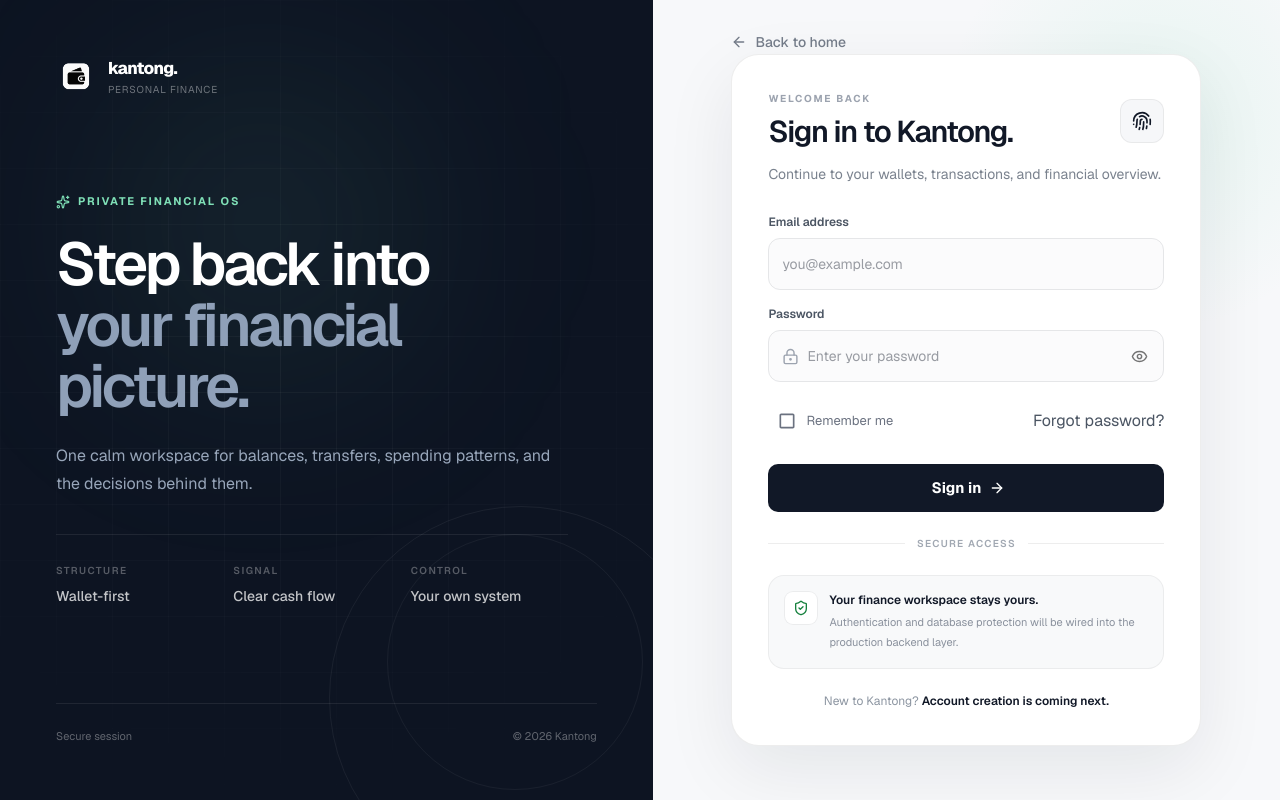
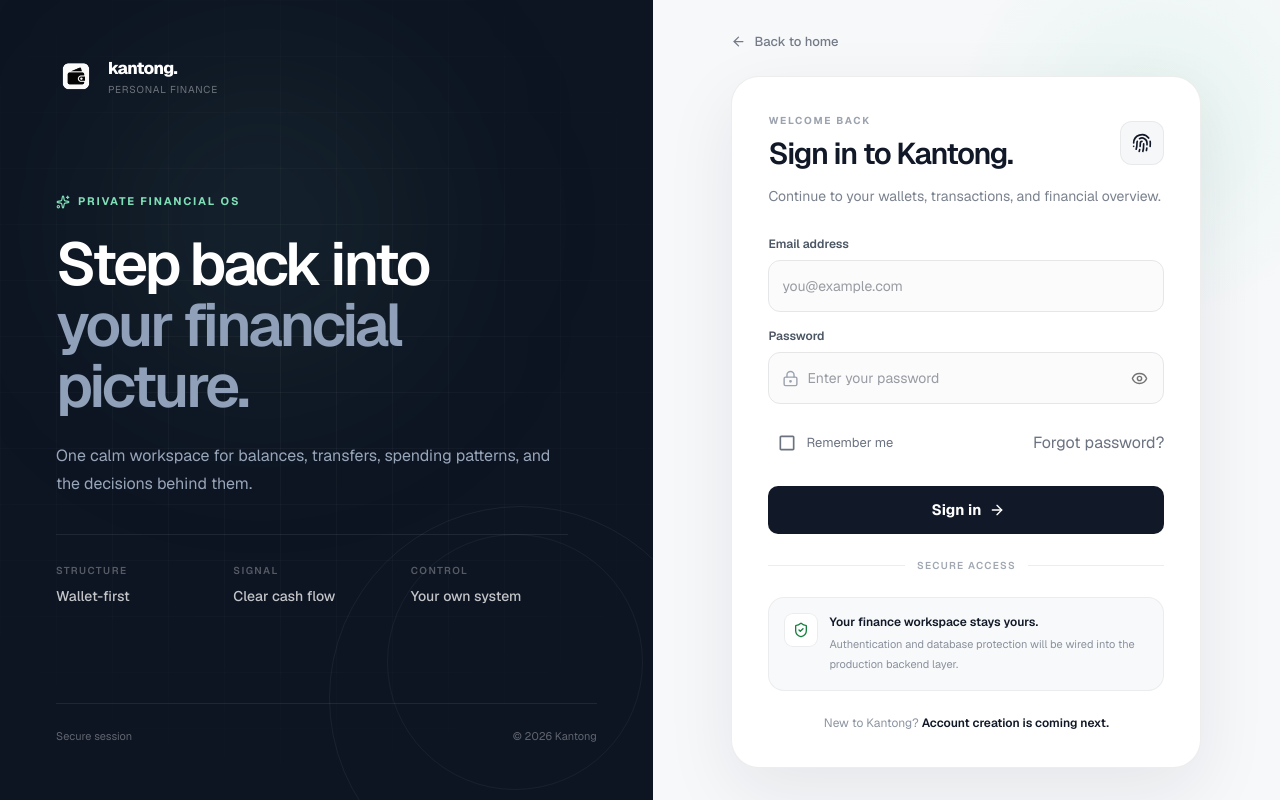
Before and after one commit to arthawansz/kantong, a Next.js app: page /login in a window 1280 px wide. Built offline with nearby package versions, Linux system fonts and the light colour scheme; what @mui/material-nextjs would draw is missing.

Commit message:
polish login back link spacing and forgot password text

```diff
--- a/src/app/(pages)/login/page.js
+++ b/src/app/(pages)/login/page.js
@@ -141,18 +141,18 @@ export default function LoginPage() {
         <section className="relative flex h-full items-center justify-center overflow-hidden bg-[#f7f8fa] px-5 sm:px-8 lg:px-12">
           <div className="pointer-events-none absolute inset-0 bg-[radial-gradient(circle_at_80%_15%,rgba(126,224,183,0.14),transparent_25%)]" />
 
-          <div className="relative z-10 flex h-full w-full max-w-[470px] items-center">
+          <div className="relative z-10 flex w-full max-w-[470px] flex-col justify-center">
             <motion.div
               initial={{ opacity: 0, y: -10 }}
               animate={{ opacity: 1, y: 0 }}
               transition={{ duration: 0.5, delay: 0.12, ease: easeOut }}
-              className="absolute left-0 top-7 sm:top-8"
+              className="mb-5 self-start"
             >
               <Link
                 href="/"
-                className="inline-flex items-center gap-2 text-sm font-medium text-[#737b88] transition hover:text-[#111827]"
+                className="inline-flex items-center gap-2 text-[13px] font-medium text-[#737b88] transition hover:text-[#111827]"
               >
-                <ArrowLeft size={16} /> Back to home
+                <ArrowLeft size={15} /> Back to home
               </Link>
             </motion.div>
 
@@ -251,7 +251,10 @@ export default function LoginPage() {
                     label="Remember me"
                     sx={{ m: 0, "& .MuiFormControlLabel-label": { fontSize: 13, color: "#6b7280" } }}
                   />
-                  <button type="button" className="text-xs font-semibold text-[#4b5563] transition hover:text-[#111827]">
+                  <button
+                    type="button"
+                    className="text-[11px] font-medium text-[#6b7280] transition hover:text-[#111827]"
+                  >
                     Forgot password?
                   </button>
                 </div>
```
